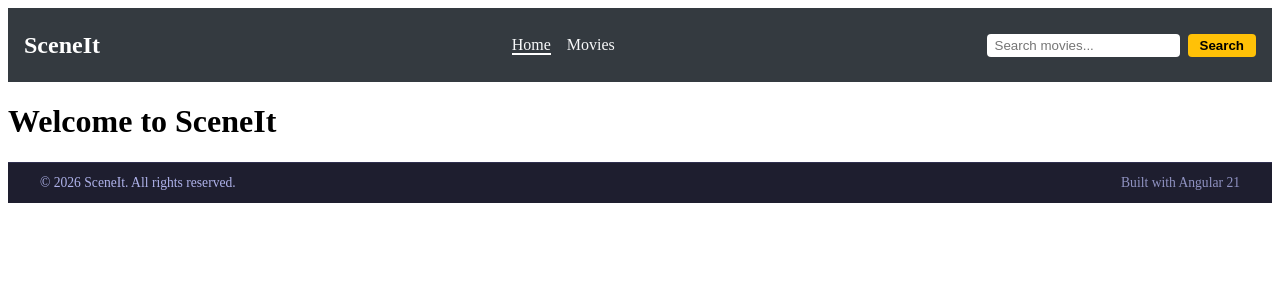
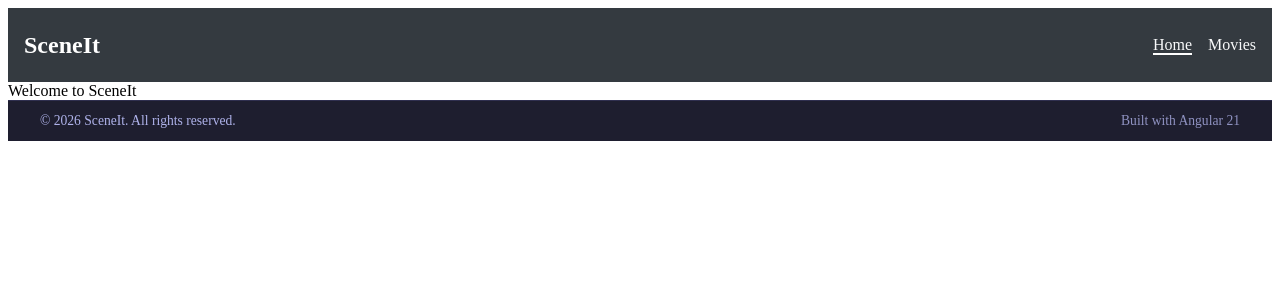
Before and after one commit to Corneleus/scene-it-ui, an Angular app: page / in a window 1280 px wide. Shown: the top 300 px of the page. Built offline with nearby package versions, Linux system fonts and the light colour scheme.

Commit message:
updated html for correct output per page
landing page is now separate from movies and movies now has a on load table population

```diff
--- a/src/app/app.html
+++ b/src/app/app.html
@@ -1,9 +1,7 @@
-<!-- src/app/app.html -->
 <app-header></app-header>
 
-<main class="landing-page">
-  <h1>Welcome to SceneIt</h1>
-  <router-outlet></router-outlet>
+<main class="app-content">
+  <router-outlet>{{ title }}</router-outlet>
 </main>
 
 <app-footer></app-footer>
--- a/src/app/app.ts
+++ b/src/app/app.ts
@@ -1,42 +1,42 @@
+// src/app/app.ts
 import { Component, signal } from '@angular/core';
-import { RouterModule } from '@angular/router';
+import { Router, RouterModule, NavigationEnd } from '@angular/router';
 import { CommonModule } from '@angular/common';
-import { MovieTableComponent } from './features/movies/movie-table/movie-table.component';
+import { filter } from 'rxjs/operators';
+
 import { HeaderComponent } from './shared/header/header.component';
 import { FooterComponent } from './shared/footer/footer.component';
 
 @Component({
   selector: 'app-root',
-
-  // Standalone root component (Angular 21 standard)
   standalone: true,
-
-  // Import only what this component actually uses
   imports: [
-    RouterModule, // Enables <router-outlet>
+    CommonModule,
+    RouterModule,
     HeaderComponent,
-    CommonModule,
-    FooterComponent,
-    MovieTableComponent
-],
-
-  // Root layout template
+    FooterComponent
+  ],
   templateUrl: './app.html',
-
-  // Global app styles
   styleUrls: ['./app.scss']
 })
 export class AppComponent {
 
-  /**
-   * Reactive search state using Angular Signals
-   * This can be shared with routes or passed to components
-   */
+  title = 'Welcome to SceneIt';
+
   searchQuery = signal('');
 
-  /**
-   * Called when the HeaderComponent emits a search event
-   */
+  constructor(private router: Router) {
+    this.router.events
+      .pipe(
+        filter((event): event is NavigationEnd => event instanceof NavigationEnd)
+      )
+      .subscribe(event => {
+        this.title = event.urlAfterRedirects.startsWith('/movies')
+          ? 'SceneIt Movies'
+          : 'Welcome to SceneIt';
+      });
+  }
+
   onSearch(query: string) {
     this.searchQuery.set(query);
   }
--- a/src/app/features/movies/movie-table/movie-table.component.ts
+++ b/src/app/features/movies/movie-table/movie-table.component.ts
@@ -1,5 +1,5 @@
 // src/app/features/movies/movie-table.component.ts
-import { Component, OnInit } from '@angular/core';
+import { Component, Input, OnInit, signal } from '@angular/core';
 import { CommonModule } from '@angular/common';
 import { MovieService } from '../movies.service';
 import { Movie } from '../../../models/movies.model';
@@ -13,7 +13,9 @@ import { Movie } from '../../../models/movies.model';
   styleUrls: ['./movie-table.component.scss']
 })
 export class MovieTableComponent implements OnInit {
-  movies: Movie[] = [];
+
+
+  @Input() movies: Movie[] = []; // <-- THIS IS REQUIRED FOR [movies] BINDING
 
   constructor(private movieService: MovieService) {}
 
--- a/src/app/features/movies/movies.page.html
+++ b/src/app/features/movies/movies.page.html
@@ -1,7 +1,7 @@
-<main class="landing-page">
-  <h1>Welcome to SceneIt Movies!</h1>
-  <p>Check out our movie collection:</p>
+<!-- src/app/features/movies/movies.page.html -->
 
-  <!-- Render movie table immediately -->
-  <app-movie-table></app-movie-table>
-</main>
+<div class="movies-page">
+  <!-- Movie table -->
+  <app-movie-table [movies]="movies()"></app-movie-table>
+
+</div>
--- a/src/app/features/movies/movies.page.ts
+++ b/src/app/features/movies/movies.page.ts
@@ -1,46 +1,59 @@
 // src/app/features/movies/movies.page.ts
 // Standalone component to display the Movies page and fetch data from backend API
+// Simplified version: no error handling, only loading and movies display
 
-import { Component } from '@angular/core';
-import { CommonModule } from '@angular/common'; // Needed for *ngIf and *ngFor
+import { Component, signal, effect } from '@angular/core';
+import { CommonModule } from '@angular/common';
 import { HttpClient } from '@angular/common/http';
-import { catchError } from 'rxjs/operators';
-import { of } from 'rxjs';
 import { Movie } from '../../models/movies.model';
 import { MovieTableComponent } from './movie-table/movie-table.component';
+import { Router, NavigationEnd, RouterModule } from '@angular/router';
+import { filter } from 'rxjs/operators';
 
 @Component({
   selector: 'app-movies',
-  standalone: true, // This component is standalone (Angular 21 style)
-  imports: [CommonModule , MovieTableComponent], // Import CommonModule for structural directives
+  standalone: true,
+  imports: [
+    CommonModule,
+    MovieTableComponent,
+    RouterModule
+  ],
   templateUrl: './movies.page.html',
   styleUrls: ['./movies.page.scss']
 })
 export class MoviesPage {
-  movies: Movie[] = []; // Array to store movies from API
-  loading = true;       // Loading state
-  error = '';           // Error message
 
-  // Inject HttpClient to make API calls
-  constructor(private http: HttpClient) {
+  /** Signal for the dynamic page title */
+  title = signal('Welcome to SceneIt');
+
+  /** Signal for movies array */
+  movies = signal<Movie[]>([]);
+
+  /** Signal for loading state */
+  loading = signal(true);
+
+  constructor(private http: HttpClient, private router: Router) {
     this.fetchMovies();
+
+    // Update title when route changes
+    effect(() => {
+      this.router.events
+        .pipe(filter((e): e is NavigationEnd => e instanceof NavigationEnd))
+        .subscribe(event => {
+          this.title.set(event.urlAfterRedirects.startsWith('/movies')
+            ? 'SceneIt Movies'
+            : 'Welcome to SceneIt');
+        });
+    });
   }
 
-  // Method to fetch movies from backend API
-  fetchMovies() {
+  /** Fetch movies from backend API */
+  fetchMovies(): void {
+    this.loading.set(true);  // Start loading
     this.http.get<Movie[]>('https://localhost:44383/api/Movies')
-      .pipe(
-        catchError(err => {
-          // If error occurs, display it
-          console.error('API Error:', err);
-          this.error = 'Failed to load movies. Make sure backend is running.';
-          this.loading = false;
-          return of([]); // Return empty array on error
-        })
-      )
       .subscribe(data => {
-        this.movies = data; // Populate movies array
-        this.loading = false; // Stop loading indicator
+        this.movies.set(data);  // Set movies
+        this.loading.set(false); // Stop loading
       });
   }
 }
--- a/src/app/shared/header/header.component.html
+++ b/src/app/shared/header/header.component.html
@@ -7,14 +7,4 @@
     <li><a routerLink="/" routerLinkActive="active" [routerLinkActiveOptions]="{ exact: true }">Home</a></li>
     <li><a routerLink="/movies" routerLinkActive="active">Movies</a></li>
   </ul>
-
-  <form class="navbar-search" (submit)="onSearch($event)">
-    <input
-      type="text"
-      placeholder="Search movies..."
-      [(ngModel)]="searchQuery"
-      name="search"
-    />
-    <button type="submit">Search</button>
-  </form>
 </nav>
--- a/src/app/shared/header/header.component.ts
+++ b/src/app/shared/header/header.component.ts
@@ -1,26 +1,36 @@
-// src/app/shared/header/header.component.ts
-import { Component } from '@angular/core';
-import { RouterModule } from '@angular/router';
+import { Component, signal, effect } from '@angular/core';
+import { Router, RouterModule, NavigationEnd } from '@angular/router';
 import { CommonModule } from '@angular/common';
-import { FormsModule } from '@angular/forms'; // ✅ Needed for ngModel
+import { filter } from 'rxjs/operators';
 
 @Component({
   selector: 'app-header',
   standalone: true,
-  imports: [
-    RouterModule,
-    CommonModule,
-    FormsModule // ✅ Add this
-  ],
+  imports: [CommonModule, RouterModule],
   templateUrl: './header.component.html',
   styleUrls: ['./header.component.scss']
 })
 export class HeaderComponent {
-  searchQuery = '';
+  /** Search box value */
+  searchQuery = signal('');
 
-  onSearch(event: Event) {
-    event.preventDefault();
-    console.log('Search query:', this.searchQuery);
-    // Optional: You can route to a search page or filter movies here
+  /** Dynamic title shown in the header */
+  title = signal('Welcome to SceneIt');
+
+  constructor(private router: Router) {
+    // Use a signal effect to react to route changes
+    effect(() => {
+      // Subscribe reactively to NavigationEnd events
+      this.router.events
+        .pipe(filter((event): event is NavigationEnd => event instanceof NavigationEnd))
+        .subscribe(event => {
+          // Update the title signal automatically
+          this.title.set(
+            event.urlAfterRedirects.startsWith('/movies')
+              ? 'SceneIt Movies'
+              : 'Welcome to SceneIt'
+          );
+        });
+    });
   }
 }
```
